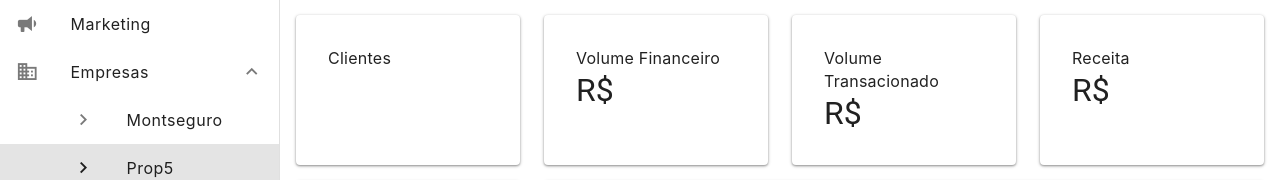
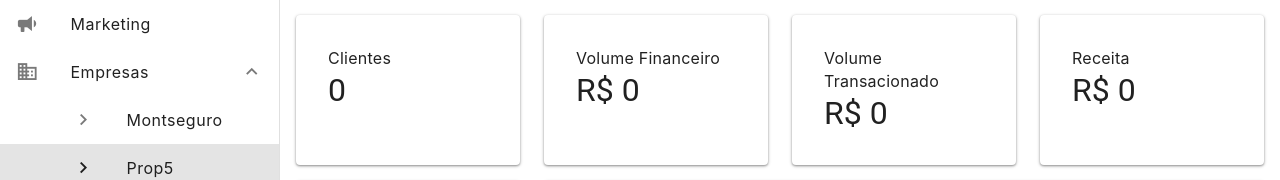
Before and after one commit to joeldmz/grupomont-github, a Vue app in the folder grupomont-front/: page /empresas/prop5 in a window 1280 px wide. Shown: the part 153-333 px from the top of the page. Built offline with nearby package versions, Linux system fonts and the light colour scheme; no server answers; the HTML template or start-up script is replaced by a standard one; what vue3-apexcharts would draw is missing.

Commit message:
Improve README

```diff
--- a/grupomont-front/src/views/Prop5Detalhe.vue
+++ b/grupomont-front/src/views/Prop5Detalhe.vue
@@ -22,28 +22,40 @@
         sm="6"
         md="3"
       >
-        <BasicCard title="Clientes" :value="mainData.quantidade_clientes" />
+        <BasicCard title="Clientes" :value="mainData.quantidade_clientes ?? 0" />
       </v-col>
       <v-col
         cols="12"
         sm="6"
         md="3"
       >
-        <BasicCard title="Volume Financeiro" :value="mainData.pipeline_patrimonial" format="currency"/>
+        <BasicCard
+          title="Volume Financeiro"
+          :value="mainData.pipeline_patrimonial ?? 0"
+          format="currency"
+        />
       </v-col>
       <v-col
         cols="12"
         sm="6"
         md="3"
       >
-        <BasicCard title="Volume Transacionado" :value="mainData.volume_transacionado" format="currency"/>
+        <BasicCard
+          title="Volume Transacionado"
+          :value="mainData.volume_transacionado ?? 0"
+          format="currency"
+        />
       </v-col>
       <v-col
         cols="12"
         sm="6"
         md="3"
       >
-        <BasicCard title="Receita" :value="mainData.receita_realizada" format="currency"/>
+        <BasicCard
+          title="Receita"
+          :value="mainData.receita_realizada ?? 0"
+          format="currency"
+        />
       </v-col>
     </v-row>
 
@@ -67,10 +79,11 @@ import DateRangeSelector, { type DateRange } from '@/components/common/DateRange
 import { getFunilByUnidade } from '@/services/funilService'
 import { getMainData, getOperacoes } from '@/services/operacaoService'
 import { onMounted, ref } from 'vue';
+import type { FunilItem, Prop5MainData } from '@/types/api'
 
-const mainData = ref<any>({})
-const funil = ref<any>([])
-const operacoes = ref<any>([])
+const mainData = ref<Prop5MainData>({})
+const funil = ref<FunilItem[]>([])
+const operacoes = ref<Record<string, unknown>[]>([])
 const dateRange = ref<DateRange>({
   start_date: '2026-01-01',
   end_date: '2026-12-31',
```
Also changed, not shown: 1 other file (tests, documents, lock files or other folders).
